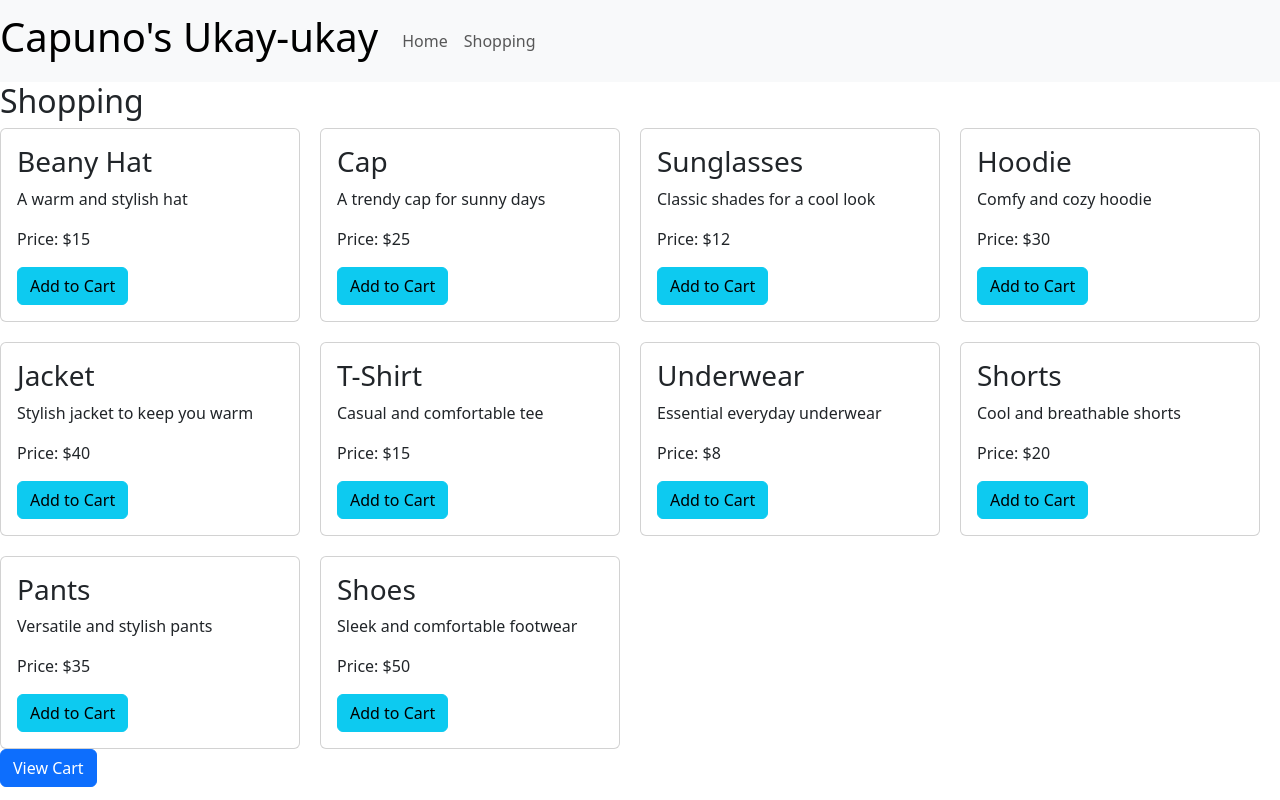
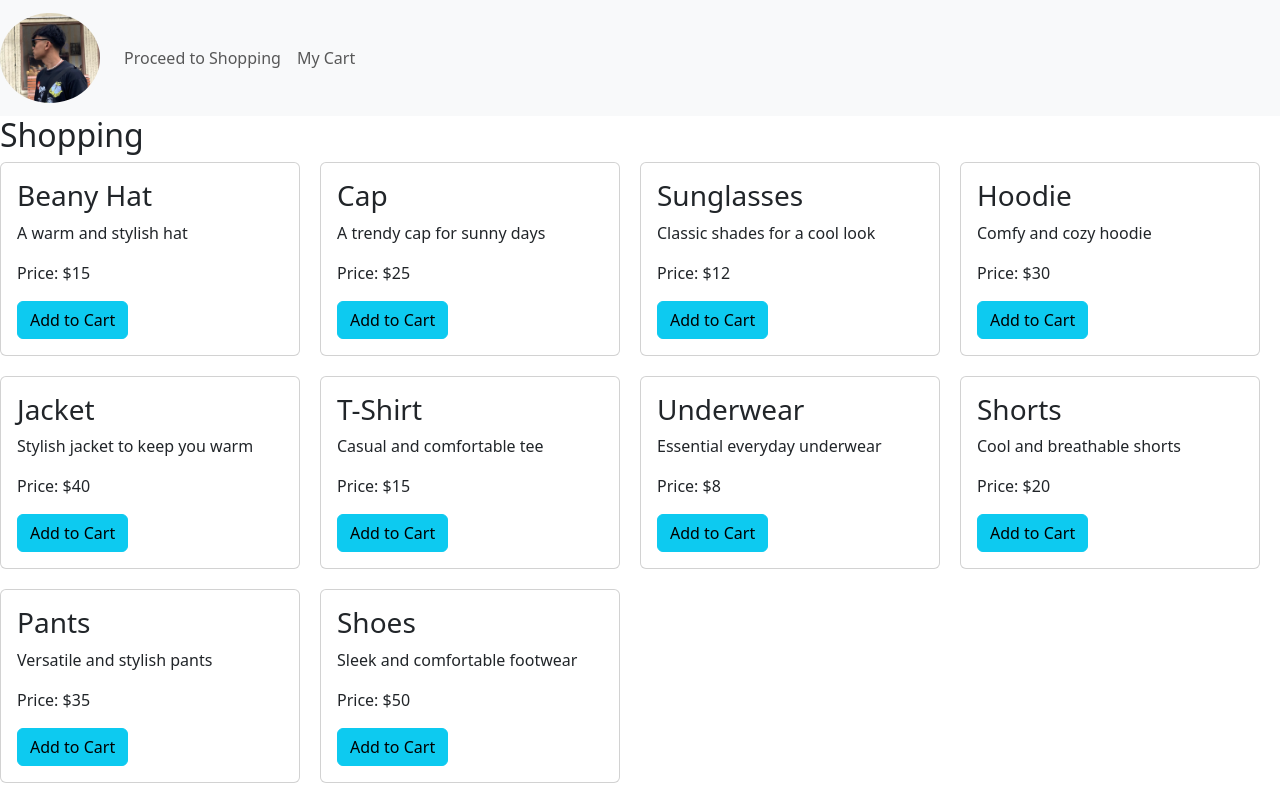
Before and after one commit to CCS112-Group-2/Capuno-s-Ukay-ukay, a React (Create React App) app in the folder capuno-s-ukay-ukay/: page /shopping in a window 1280 px wide. Built offline with nearby package versions, Linux system fonts and the light colour scheme.

Commit message:
Working remove button
after some changes in files, remove button doesnt work

```diff
--- a/capuno-s-ukay-ukay/src/App.js
+++ b/capuno-s-ukay-ukay/src/App.js
@@ -1,13 +1,15 @@
 import React, { useState } from 'react';
 import './App.css';
 import Product from './components/Product';
-import AddToCartButton from './components/AddToCartButton'; // Import AddToCartButton component
-import CartSummary from './components/CartSummary';
-import { Button } from 'react-bootstrap';
-import {BrowserRouter as Router, Route, Routes } from "react-router-dom";
+import AddToCartButton from './components/AddtoCartButton';
+import { BrowserRouter as Router, Route, Routes, Link } from 'react-router-dom'; // Import Link from react-router-dom
 import HomePage from './components/HomePage';
 import Shopping from './components/Shopping';
+import ViewCart from './components/ViewCart';
 import 'bootstrap/dist/css/bootstrap.min.css';
+import logo from './assets/logo.png'; // Import your logo image
+import { Container, Row, Col } from 'react-bootstrap';
+
 
 function App() {
   const [cartItems, setCartItems] = useState([]);
@@ -25,7 +27,8 @@ function App() {
     }
   };
 
-  const removeFromCart = (updatedCartItems) => {
+  const handleRemoveFromCart = (productId) => {
+    const updatedCartItems = cartItems.filter(item => item.id !== productId);
     setCartItems(updatedCartItems);
   };
 
@@ -45,26 +48,29 @@ function App() {
   return (
     <div>
       <Router>
-      <nav class="navbar navbar-expand-lg navbar-light bg-light">
-      <a class="navbar-brand" href="/home"><h1>Capuno's Ukay-ukay</h1></a>
-      <button class="navbar-toggler" type="button" data-toggle="collapse" data-target="#navbarSupportedContent" aria-controls="navbarSupportedContent" aria-expanded="false" aria-label="Toggle navigation">
-        <span class="navbar-toggler-icon"></span>
+        <nav className="navbar navbar-expand-lg navbar-light bg-light">
+          <Link className="navbar-brand" to="/home"><Col xs={12} className="text-center">
+          <img src={logo} alt="Company Logo" className="rounded-circle" style={{ maxWidth: '100px', maxHeight: '100px' }} />
+        </Col></Link>
+          <button className="navbar-toggler" type="button" data-toggle="collapse" data-target="#navbarSupportedContent" aria-controls="navbarSupportedContent" aria-expanded="false" aria-label="Toggle navigation">
+            <span className="navbar-toggler-icon"></span>
           </button>
 
-      <div class="collapse navbar-collapse" id="navbarSupportedContent">
-        <ul class="navbar-nav mr-auto">
-          <li class="nav-item active">
-          <a className="nav-link" href="/home">Home</a>
+          <div className="collapse navbar-collapse" id="navbarSupportedContent">
+            <ul className="navbar-nav mr-auto">
+              <li className="nav-item">
+                <Link className="nav-link" to="/shopping">Proceed to Shopping</Link> {/* Use Link instead of <a> */}
               </li>
-          <li class="nav-item">
-            <a class="nav-link" href="/shopping">Shopping</a>
+              <li className="nav-item">
+                <Link className="nav-link" to="/viewcart">My Cart</Link> {/* Use Link instead of <a> */}
               </li>
             </ul>
           </div>
         </nav>
         <Routes>
           <Route path="/home" element={<HomePage />} />
-          <Route path="/shopping" element={<Shopping products={products} handleAddToCart={handleAddToCart} cartItems={cartItems} />}/>
+          <Route path="/shopping" element={<Shopping products={products} handleAddToCart={handleAddToCart} cartItems={cartItems} />} />
+          <Route path="/viewcart" element={<ViewCart cartItems={cartItems} handleRemoveFromCart={handleRemoveFromCart} />} />
         </Routes>
       </Router>
     </div>
--- a/capuno-s-ukay-ukay/src/components/CartSummary.js
+++ /dev/null
@@ -1,57 +0,0 @@
-import React from 'react';
-import PropTypes from 'prop-types';
-import ViewCart from './ViewCart';
-
-const CartSummary = ({ cartItems, removeFromCart }) => {
-  const calculateTotalPrice = () => {
-    let totalPrice = 0;
-    cartItems.forEach(item => {
-      const numericPrice = parseFloat(item.price.replace(/[^0-9.-]+/g, ''));
-      totalPrice += numericPrice * item.quantity;
-    });
-    return totalPrice.toFixed(2);
-  };
-
-  const handleRemoveItem = (itemId) => {
-    const updatedCartItems = cartItems.filter(item => item.id !== itemId);
-    console.log('Item ID to Remove:', itemId);
-    console.log('Updated Cart Items:', updatedCartItems);
-
-    // Call removeFromCart function with updated cart items
-    if (typeof removeFromCart === 'function') {
-      removeFromCart(updatedCartItems);
-    } else {
-      console.error('removeFromCart is not a function');
-    }
-  };
-
-  return (
-    <div>
-      <center>
-        <h2>Cart Summary</h2>
-        {cartItems.length === 0 ? (
-          <p>Your cart is empty</p>
-        ) : (
-          <>
-            <ViewCart cartItems={cartItems} handleRemoveItem={handleRemoveItem} />
-            <p>Total Price: ${calculateTotalPrice()}</p>
-          </>
-        )}
-      </center>
-    </div>
-  );
-};
-
-CartSummary.propTypes = {
-  cartItems: PropTypes.arrayOf(
-    PropTypes.shape({
-      id: PropTypes.number.isRequired,
-      name: PropTypes.string.isRequired,
-      price: PropTypes.string.isRequired,
-      quantity: PropTypes.number.isRequired
-    })
-  ).isRequired,
-  removeFromCart: PropTypes.func.isRequired
-};
-
-export default CartSummary;
--- a/capuno-s-ukay-ukay/src/components/Product.js
+++ b/capuno-s-ukay-ukay/src/components/Product.js
@@ -1,5 +1,5 @@
 import React from 'react';
-import AddToCartButton from './AddToCartButton'; // Import AddToCartButton component
+import AddToCartButton from './AddtoCartButton'; // Import AddToCartButton component
 
 const Product = ({ id, name, description, price, addToCart }) => {
   return (
--- a/capuno-s-ukay-ukay/src/components/Shopping.js
+++ b/capuno-s-ukay-ukay/src/components/Shopping.js
@@ -1,16 +1,9 @@
-import React, { useState } from 'react';
+import React from 'react';
 import Product from './Product';
-import AddToCartButton from './AddToCartButton';
-import CartSummary from './CartSummary';
-import { Card, Button } from 'react-bootstrap';
+import AddToCartButton from './AddtoCartButton';
+import { Card } from 'react-bootstrap';
 
 const Shopping = ({ products, handleAddToCart, cartItems }) => {
-  const [showCart, setShowCart] = useState(false);
-
-  const toggleCart = () => {
-    setShowCart(!showCart);
-  };
-
   return (
     <div>
       <h2>Shopping</h2>
@@ -27,8 +20,6 @@ const Shopping = ({ products, handleAddToCart, cartItems }) => {
           ))}
         </div>
       </div>
-      <Button variant="primary" onClick={toggleCart}>View Cart</Button>
-      {showCart && <CartSummary cartItems={cartItems} />}
     </div>
   );
 };
--- a/capuno-s-ukay-ukay/src/components/ViewCart.js
+++ b/capuno-s-ukay-ukay/src/components/ViewCart.js
@@ -1,9 +1,23 @@
 import React from 'react';
 import PropTypes from 'prop-types';
 
-const ViewCart = ({ cartItems, handleRemoveItem }) => {
+const ViewCart = ({ cartItems, handleRemoveFromCart }) => {
+  const calculateTotalPrice = () => {
+    let totalPrice = 0;
+    cartItems.forEach(item => {
+      const numericPrice = parseFloat(item.price.replace(/[^0-9.-]+/g, ''));
+      totalPrice += numericPrice * item.quantity;
+    });
+    return totalPrice.toFixed(2);
+  };
+
   return (
     <div>
+      <center>
+        {cartItems.length === 0 ? (
+          <p>Your cart is empty</p>
+        ) : (
+          <>
             <h2>View Cart</h2>
             <ul className="product-card-body">
               <li className="list-group-item justify-content-md-center">
@@ -20,11 +34,15 @@ const ViewCart = ({ cartItems, handleRemoveItem }) => {
                     <div className="col-sm-3">{item.name}</div>
                     <div className="col-sm-3">{item.price}</div>
                     <div className="col-sm-3">{item.quantity}</div>
-              <button type="button" className="col-sm-3 btn btn-danger btn-sm" onClick={() => handleRemoveItem(item.id)}>Remove</button>
+                    <button type="button" className="col-sm-3 btn btn-danger btn-sm" onClick={() => handleRemoveFromCart(item.id)}>Remove</button>
                   </div>
                 </li>
               ))}
             </ul>
+            <p>Total Price: ${calculateTotalPrice()}</p>
+          </>
+        )}
+      </center>
     </div>
   );
 };
@@ -37,7 +55,8 @@ ViewCart.propTypes = {
       price: PropTypes.string.isRequired,
       quantity: PropTypes.number.isRequired
     })
-  ).isRequired
+  ).isRequired,
+  handleRemoveFromCart: PropTypes.func.isRequired
 };
 
 export default ViewCart;
```
Lines whose indentation alone changed are shown as unchanged.
